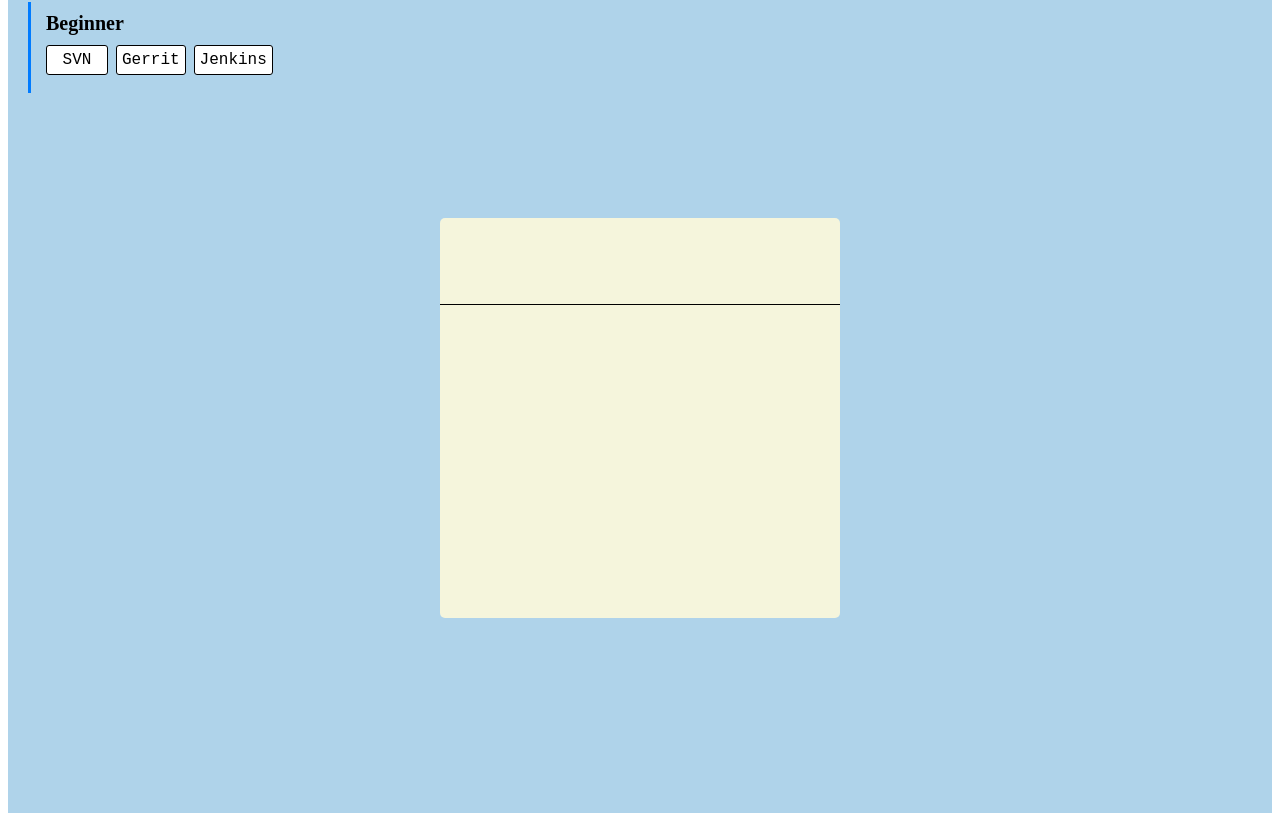
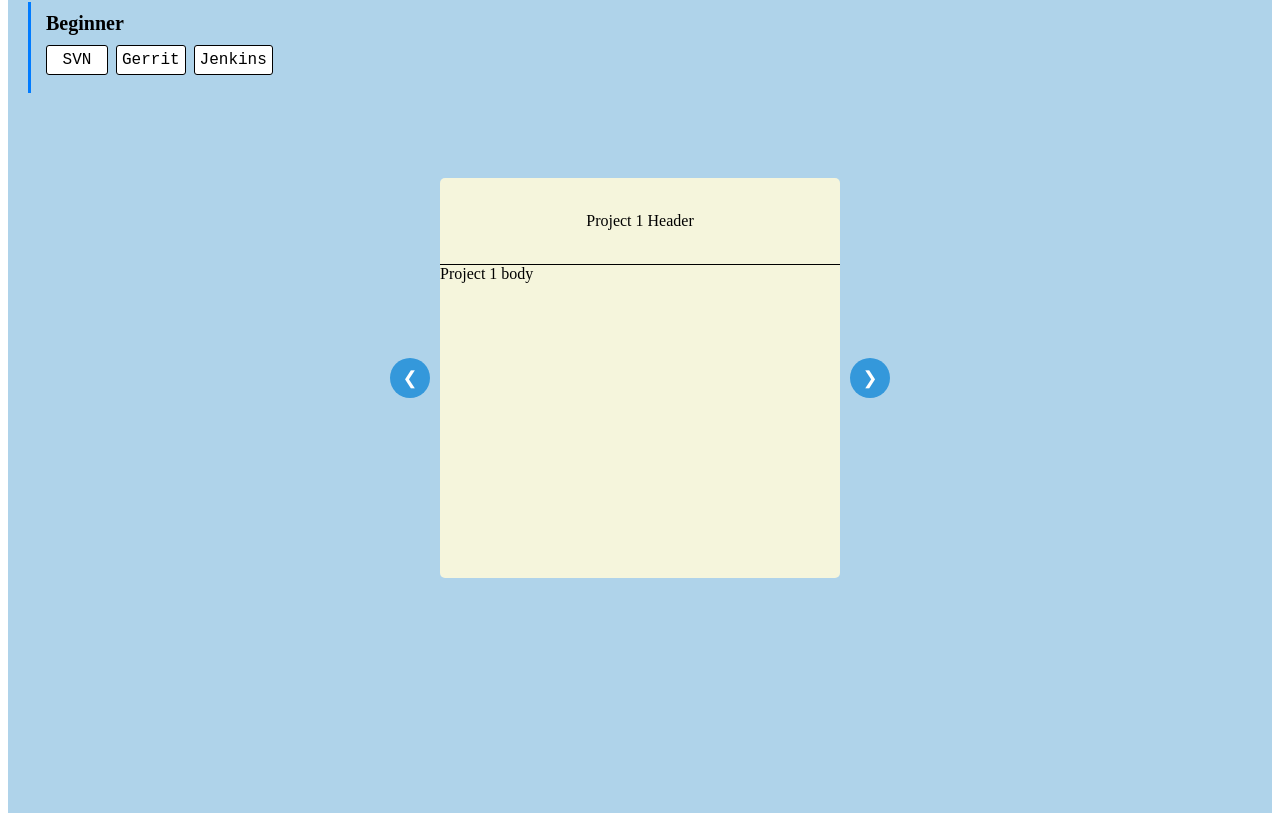
Before and after one commit to jinsu009/portfolio_ver_react, a React (Create React App) app: page / in a window 1280 px wide. Shown: the part 1595-2416 px from the top of the page. Built offline with nearby package versions, Linux system fonts and the light colour scheme; the HTML template or start-up script is replaced by a standard one.

Commit message:
project list css 수정

```diff
--- a/src/pages/projects/ProjectList.css
+++ b/src/pages/projects/ProjectList.css
@@ -4,6 +4,24 @@
   margin-top: 50px;
   border-radius: 5px;
   background-color: beige;
+
+  /* 고정된 너비와 높이를 유지 */
+  flex-shrink: 0;
+
+  /* 중앙 정렬을 위해 margin을 auto로 변경 */
+  margin: 10px auto;
+}
+
+/* 추가: 프로젝트 리스트를 감싸는 뷰포트 컨테이너가 필요합니다. */
+.project_viewport {
+  width: auto;
+  overflow: hidden; /* 이 컨테이너를 벗어나는 내용은 숨깁니다. */
+  position: relative; /* 버튼의 absolute 위치 기준이 됩니다. */
+  margin: 0 auto; /* 중앙 정렬 (선택 사항) */
+  /* Flexbox를 사용하여 내부 요소 (버튼, project_list) 정렬을 제어 */
+  display: flex;
+  justify-content: space-between; /* 버튼을 양 끝에, 리스트를 가운데에 배치하기 위한 기본 틀 */
+  align-items: center; /* 세로 중앙 정렬 */
 }
 
 .project_header {
@@ -14,9 +32,42 @@
   padding: 3px 0;
   height: 20%;
 }
+
 .project_body {
   display: flex;
   justify-content: center;
   align-items: center;
   height: 80%;
 }
+.project_list {
+  /* project_viewport 내부에서 중앙에 위치하도록 함 */
+  /* project_viewport에 flexbox를 적용했으므로, 리스트가 남은 공간을 채우지 않도록 합니다. */
+  flex-grow: 0;
+}
+
+.carousel_buttons {
+  /* 바다색에 어울리는 파란색 계열 배경 */
+  background: #3498db; /* 밝은 파란색 (바다색 계열) */
+  color: #fff; /* 화살표 (글자색) 흰색 */
+  border: none;
+  padding: 10px;
+  cursor: pointer;
+  z-index: 10;
+  border-radius: 50%; /* 원형 모양 */
+  font-size: 18px;
+  width: 40px;
+  height: 40px;
+  display: flex;
+  justify-content: center;
+  align-items: center;
+
+  position: relative; /* flexbox의 영향을 받도록 relative로 변경 */
+  z-index: 10;
+  top: auto;
+  transform: none;
+}
+
+.prev,
+.next {
+  margin: 0 10px; /* project_list와의 간격 조정 (선택 사항) */
+}
--- a/src/pages/projects/ProjectList.tsx
+++ b/src/pages/projects/ProjectList.tsx
@@ -2,18 +2,63 @@ import React from "react";
 import "./ProjectList.css";
 
 const ProjectList = () => {
-  {
-    for (let i = 0; i < 6; i++) {
-      return (
-        <>
-          <div className="project_container">
-            <div className="project_header"></div>
-            <div className="porject_body"></div>
+  // 1. 현재 보여줄 슬라이드의 인덱스를 관리
+  const [currentIndex, setCurrentIndex] = React.useState(0);
+
+  // 2. 프로젝트 리스트 DOM 요소를 참조하기 위한 Ref
+  const listRef = React.useRef(null);
+
+  // 3. 전체 프로젝트 항목의 수
+  const totalProjects = 6;
+
+  // 4. 한 번에 몇개의 항목을 이동시킬지 결정
+  const slidesPerMove = 1;
+
+  // 5. 이전 버튼 핸들러 (무한 루프 적용)
+  const handlePrev = () => {
+    setCurrentIndex((prevIndex) =>
+      // 현재 인덱스가 0이면, 마지막 인덱스로 이동 (totalProjects - 1)
+      prevIndex === 0 ? totalProjects - 1 : prevIndex - slidesPerMove
+    );
+  };
+
+  // 6. 다음 버튼 핸들러 (무한 루프 적용)
+  const handleNext = () => {
+    const maxIndex = totalProjects - slidesPerMove;
+    setCurrentIndex((prevIndex) =>
+      // 현재 인덱스가 마지막 인덱스이면, 0으로 이동
+      prevIndex === maxIndex ? 0 : prevIndex + slidesPerMove
+    );
+  };
+
+  // 7. 랜더링할 프로젝트 항목 배열 설정
+  const projects = Array.from({ length: totalProjects }, (_, index) => index);
+
+  // 현재 선택된 프로젝트 객체
+  const currentProject = projects[currentIndex];
+
+  return (
+    <>
+      <div className="project_viewport">
+        <button className="carousel_buttons prev" onClick={handlePrev}>
+          &#10094;
+        </button>
+        <div className="project_list">
+          <div className="project_container" key={currentProject}>
+            <div className="project_header">
+              Project {currentProject + 1} Header
+            </div>
+            <div className="porject_body">
+              Project {currentProject + 1} body
+            </div>
           </div>
-        </>
-      );
-    }
-  }
+        </div>
+        <button className="carousel_buttons next" onClick={handleNext}>
+          &#10095;
+        </button>
+      </div>
+    </>
+  );
 };
 
 export default ProjectList;
```
